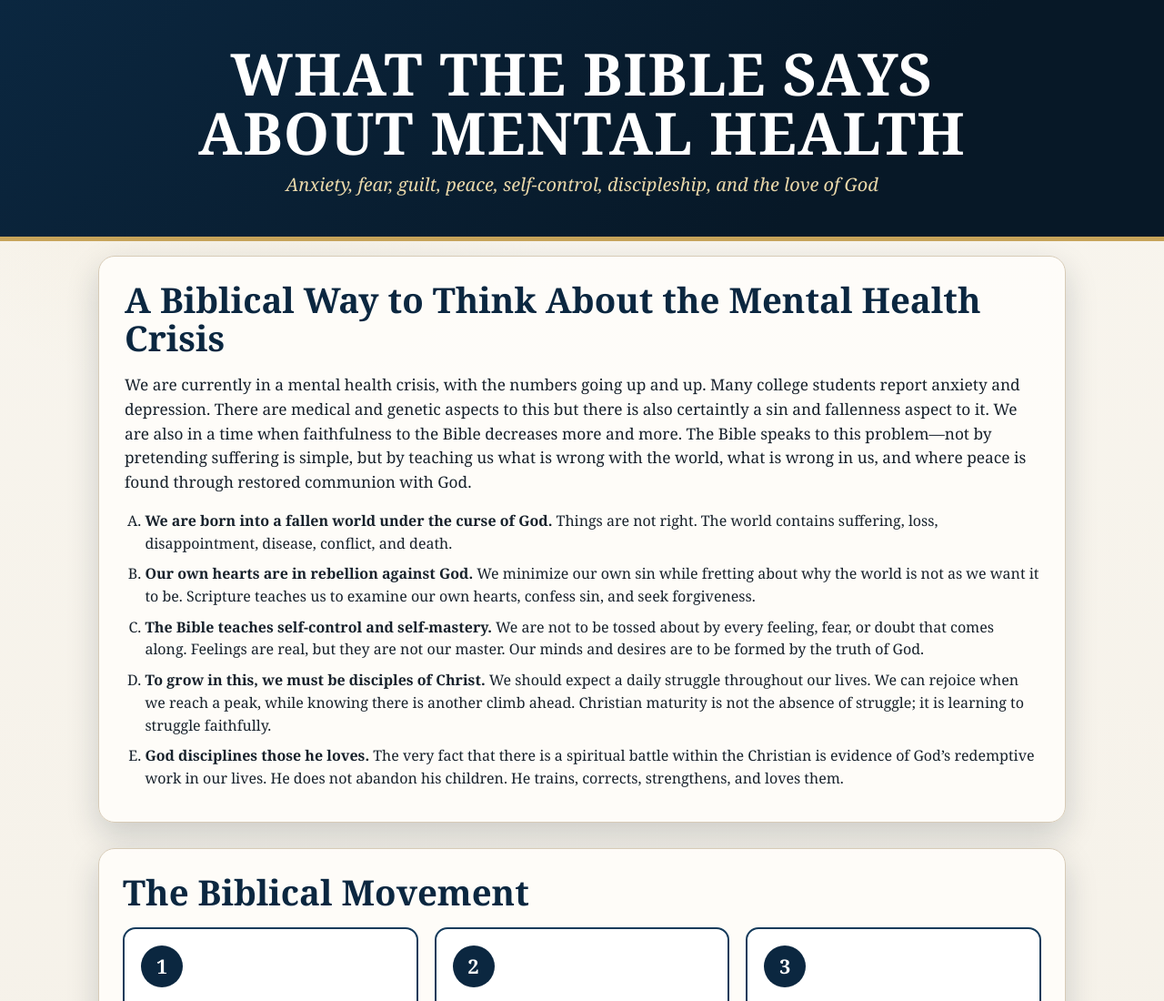
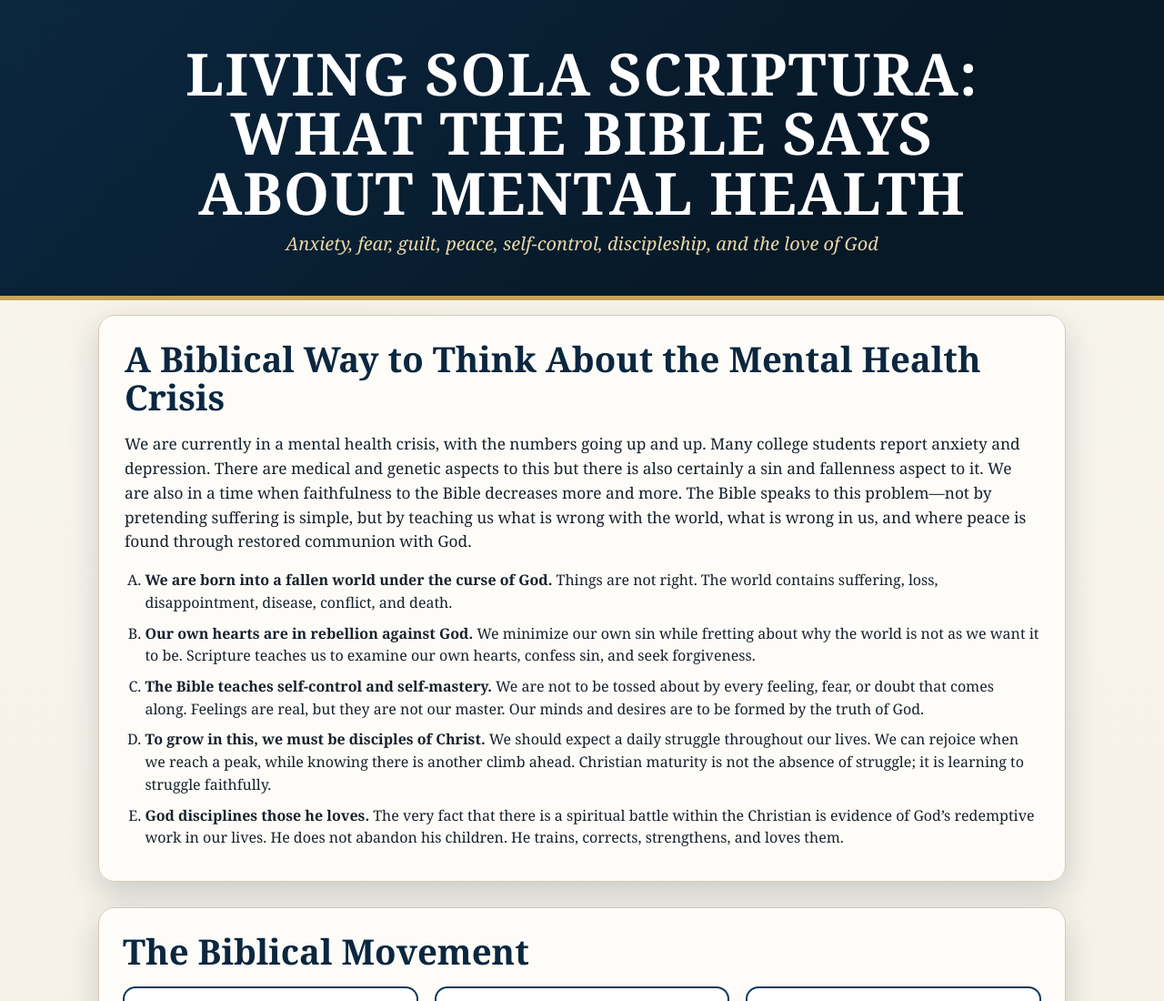
Before and after one commit to oanders222-prog/solascriptura1, a plain HTML site: page index.html in a window 1280 px wide. Shown: the top 1100 px of the page at 91% size. Drawn offline with Linux system fonts and the light colour scheme.

Commit message:
Update index.html

```diff
--- a/index.html
+++ b/index.html
@@ -3,7 +3,7 @@
 <head>
 <meta charset="UTF-8" />
 <meta name="viewport" content="width=device-width, initial-scale=1.0" />
-<title>Living Sola Scriptura: What the Bible Says About Mental Health #1</title>
+<title>Living Sola Scriptura: What the Bible Says About Mental Health</title>
 <style>
   :root{
     --navy:#0b2740;
@@ -108,13 +108,13 @@
 </head>
 <body>
 <header>
-  <h1>What the Bible Says About Mental Health</h1>
+  <h1>Living Sola Scriptura: What the Bible Says About Mental Health</h1>
   <p>Anxiety, fear, guilt, peace, self-control, discipleship, and the love of God</p>
 </header>
 <main>
   <section class="lead">
     <h2 class="section-title">A Biblical Way to Think About the Mental Health Crisis</h2>
-    <p>We are currently in a mental health crisis, with the numbers going up and up. Many college students report anxiety and depression. There are medical and genetic aspects to this but there is also certaintly a sin and fallenness aspect to it. We are also in a time when faithfulness to the Bible decreases more and more. The Bible speaks to this problem—not by pretending suffering is simple, but by teaching us what is wrong with the world, what is wrong in us, and where peace is found through restored communion with God.</p>
+    <p>We are currently in a mental health crisis, with the numbers going up and up. Many college students report anxiety and depression. There are medical and genetic aspects to this but there is also certainly a sin and fallenness aspect to it. We are also in a time when faithfulness to the Bible decreases more and more. The Bible speaks to this problem—not by pretending suffering is simple, but by teaching us what is wrong with the world, what is wrong in us, and where peace is found through restored communion with God.</p>
     <ol type="A">
       <li><strong>We are born into a fallen world under the curse of God.</strong> Things are not right. The world contains suffering, loss, disappointment, disease, conflict, and death.</li>
       <li><strong>Our own hearts are in rebellion against God.</strong> We minimize our own sin while fretting about why the world is not as we want it to be. Scripture teaches us to examine our own hearts, confess sin, and seek forgiveness.</li>
```
